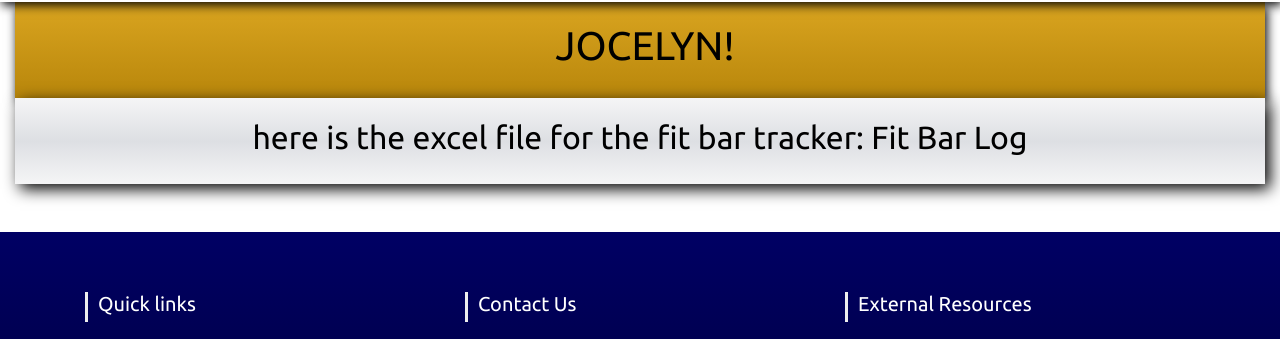
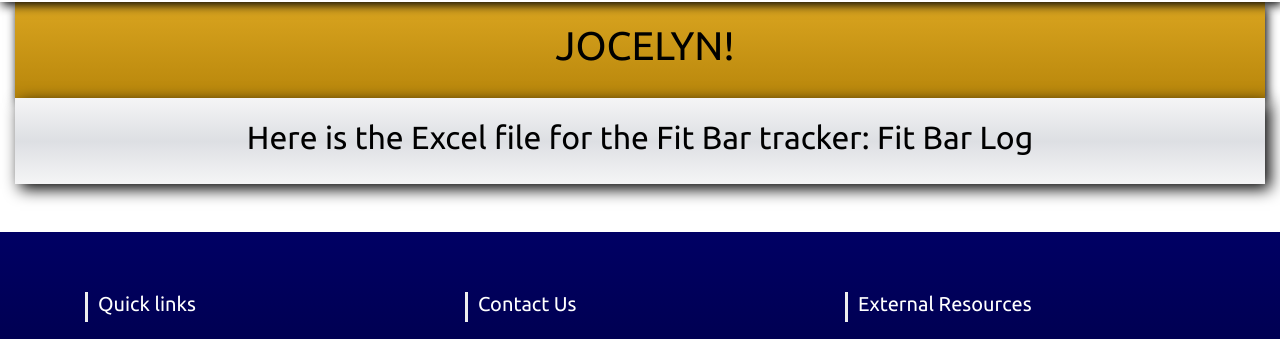
Before and after one commit to HumanHickory/HickoryTechSolutions, a plain HTML site: page FitBarUpload.html in a window 1280 px wide. Shown: the part 104-443 px from the top of the page. Drawn offline with Linux system fonts and the light colour scheme.

Commit message:
Update FitBarUpload.html

```diff
--- a/FitBarUpload.html
+++ b/FitBarUpload.html
@@ -104,7 +104,7 @@
   <div class="cGold text-center"> <h1> JOCELYN! <h1> </div>
 
   <div class="cGray">
-	<p class="text-center h2">  here is the excel file for the fit bar tracker: <a href="HTSresources/FitBarLog.xlsx"> Fit Bar Log </a>
+	<p class="text-center h2">  Here is the Excel file for the Fit Bar tracker: <a href="HTSresources/FitBarLog.xlsx"> Fit Bar Log </a>
 	  </p> </div>
 </div>
 <!--______________________________________________________________________ FOOTER_____________________________________________________________________________-->
```
